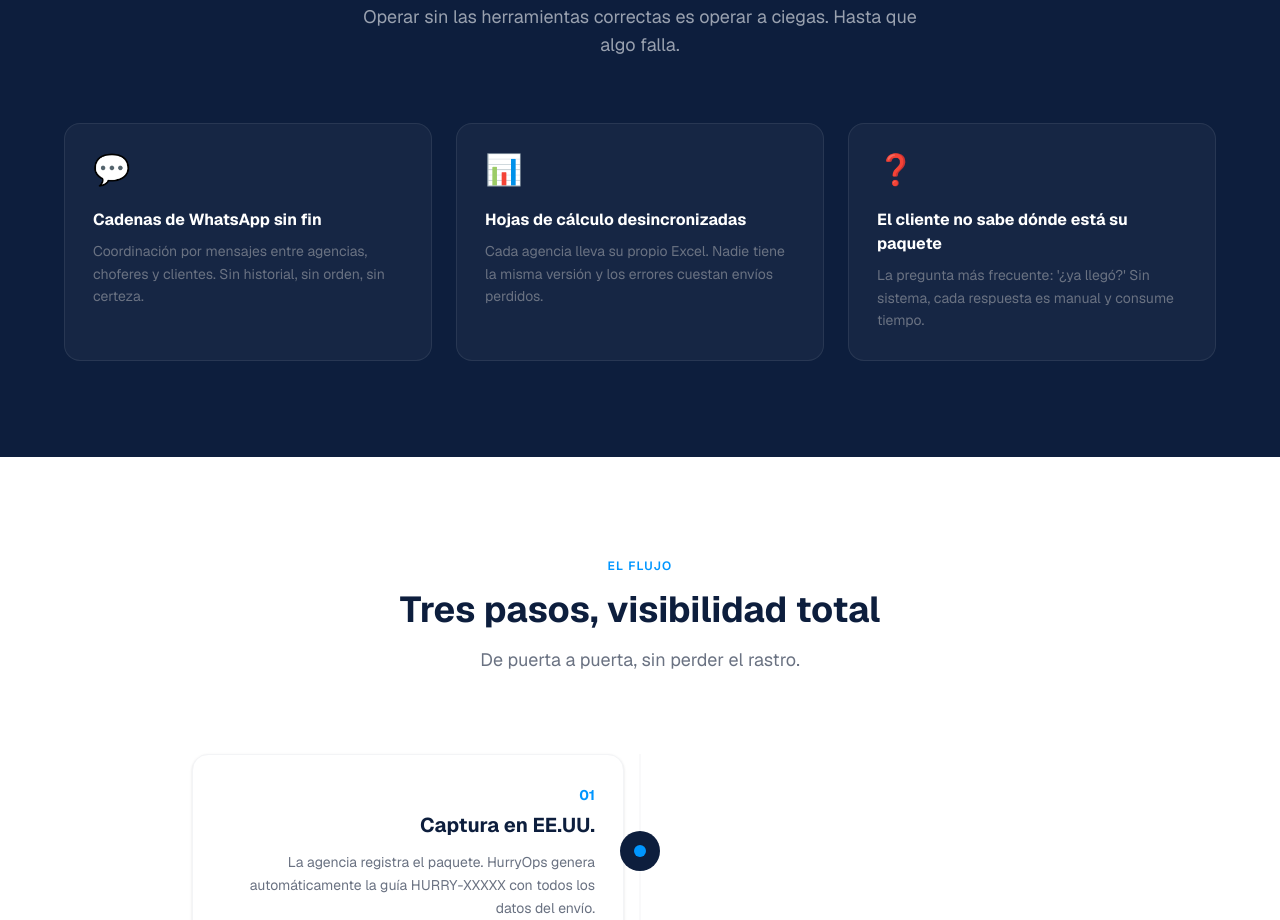
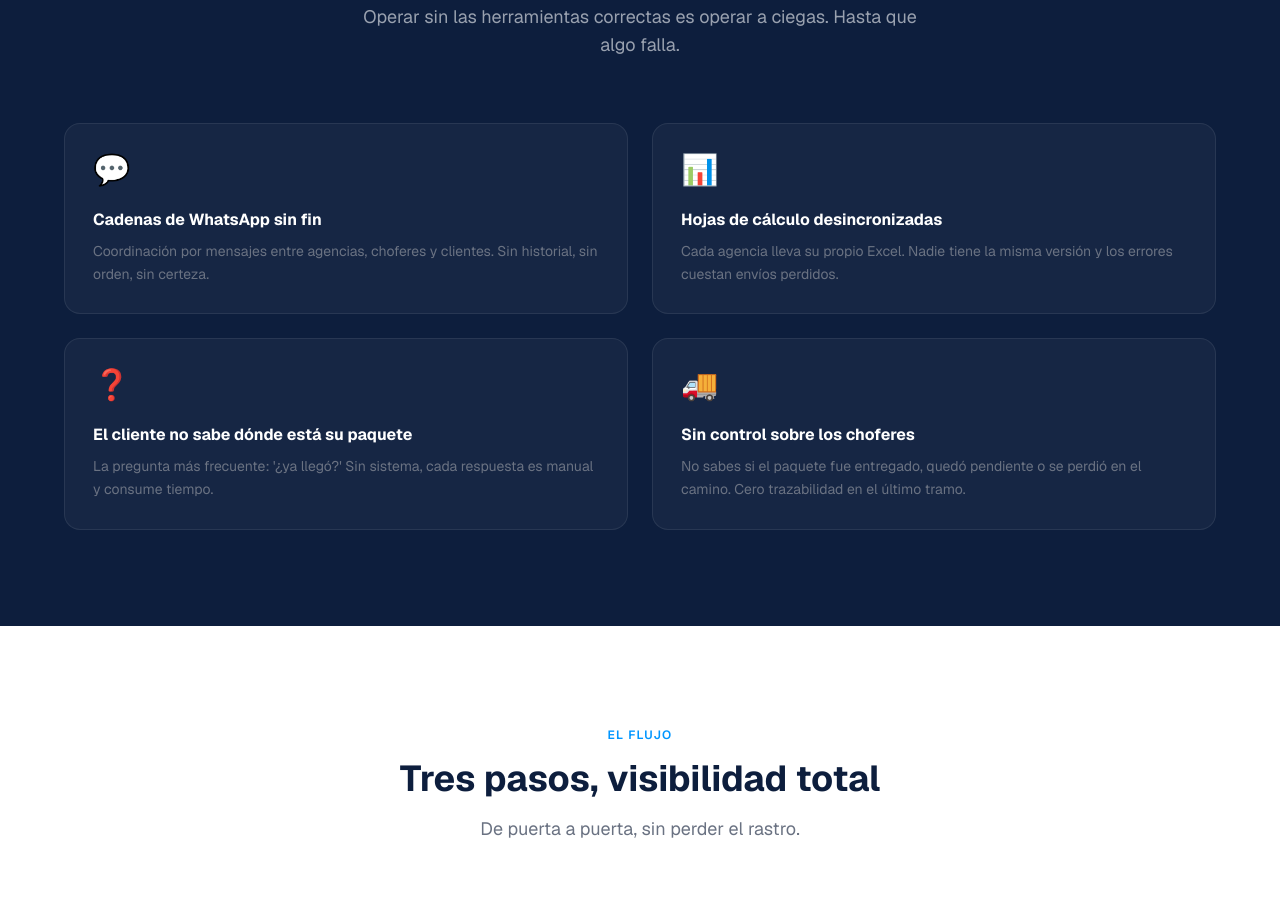
Before and after one commit to AxelSandovalH/HurryOps, a Next.js app: page / in a window 1280 px wide. Shown: the part 1020-1940 px from the top of the page. Built offline with nearby package versions, Linux system fonts and the light colour scheme.

Commit message:
Fix missing logo on deploy + add 4th problem card
- Add logoTrans.png to git (was missing from repo, causing broken navbar logo)
- Add 4th pain point: sin control sobre los choferes
- Change problem grid to 2x2 layout for balanced 4 cards

Co-Authored-By: Claude Sonnet 4.6 <noreply@anthropic.com>

```diff
--- a/app/page.tsx
+++ b/app/page.tsx
@@ -69,6 +69,11 @@ function Problem() {
       title: "El cliente no sabe dónde está su paquete",
       desc: "La pregunta más frecuente: '¿ya llegó?' Sin sistema, cada respuesta es manual y consume tiempo.",
     },
+    {
+      icon: "🚚",
+      title: "Sin control sobre los choferes",
+      desc: "No sabes si el paquete fue entregado, quedó pendiente o se perdió en el camino. Cero trazabilidad en el último tramo.",
+    },
   ];
 
   return (
@@ -81,7 +86,7 @@ function Problem() {
             Operar sin las herramientas correctas es operar a ciegas. Hasta que algo falla.
           </p>
         </FadeInSection>
-        <StaggerChildren className="grid md:grid-cols-3 gap-6" from="scale">
+        <StaggerChildren className="grid sm:grid-cols-2 gap-6" from="scale">
           {pains.map((p, i) => (
             <div key={i} className="rounded-2xl border border-white/8 bg-white/4 p-7 hover:border-accent/30 hover:bg-white/6 transition-all">
               <span className="text-3xl mb-5 block">{p.icon}</span>
```
Also changed, not shown: public/logoTrans.png (added).
